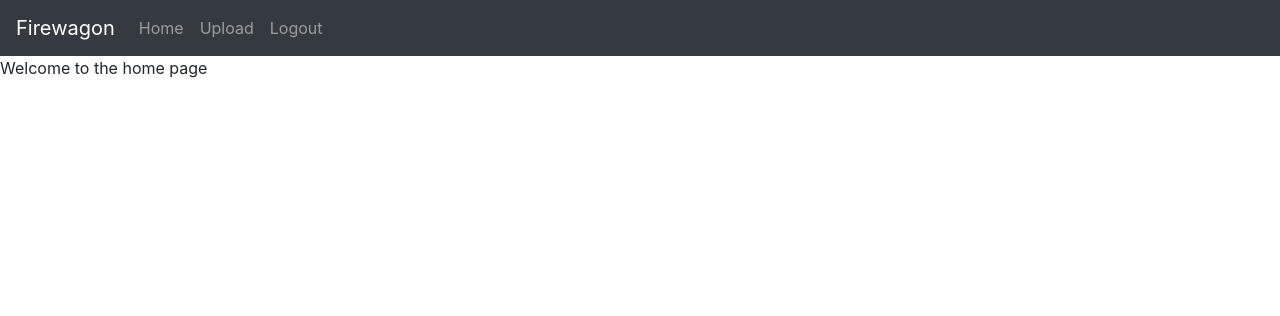
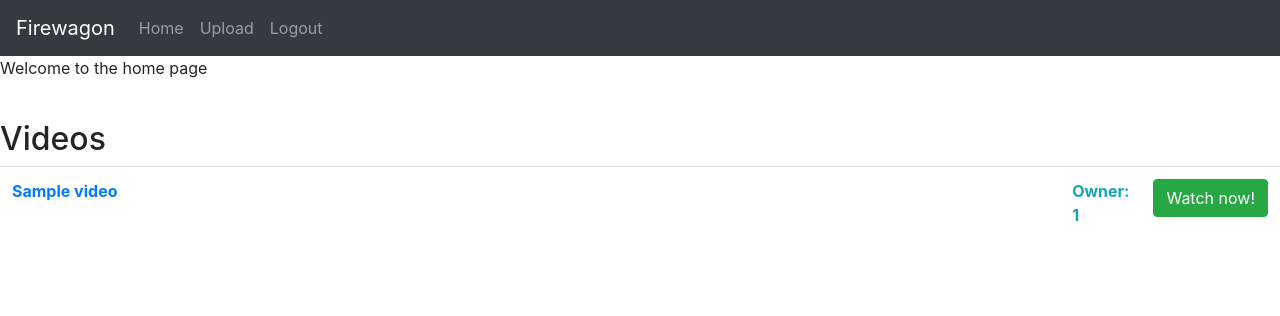
Before and after one commit to oneNutW0nder/csec380-project, a Flask app: template app/application/templates/index.html in a window 1280 px wide. Shown: the top 316 px of the page. Run offline with Flask 2, Linux system fonts and the light colour scheme; the template is opened without the code that fills it: most values are stand-ins (such as "Sample title", 1, 10 or a date in 2020); lists and menus that the app fills with data are empty; parts of the project's set-up code (start-up, migrations or seed data) failed here and were passed over; some libraries are stand-ins or nearby versions.

Commit message:
add jinja stuff for homepage

```diff
--- a/app/application/templates/index.html
+++ b/app/application/templates/index.html
@@ -2,5 +2,23 @@
 {% set active_page = "home" %}
 
 {% block content %}
-    <p>Welcome to the home page</p>
+    <p>Welcome to the home page</p><br/>
+
+    <h2>Videos</h2>
+    <table  class="table">
+    {% for video in videos %}
+        <tr>
+            <th class="container">
+                <div class="text-primary">{{ video.video_title }}</div>
+            </th>
+            <th class="text-info">Owner: {{ video.user_id }}</th>
+            <th class="container">
+                <form method=get action="{{ url_for('playback', video=video.id ) }}">
+                    <button class="btn btn-success" type="submit">Watch now!</button>
+                </form>
+            </th>
+        </tr>
+    {% endfor %}
+    </table>
+
 {% endblock %}
```
